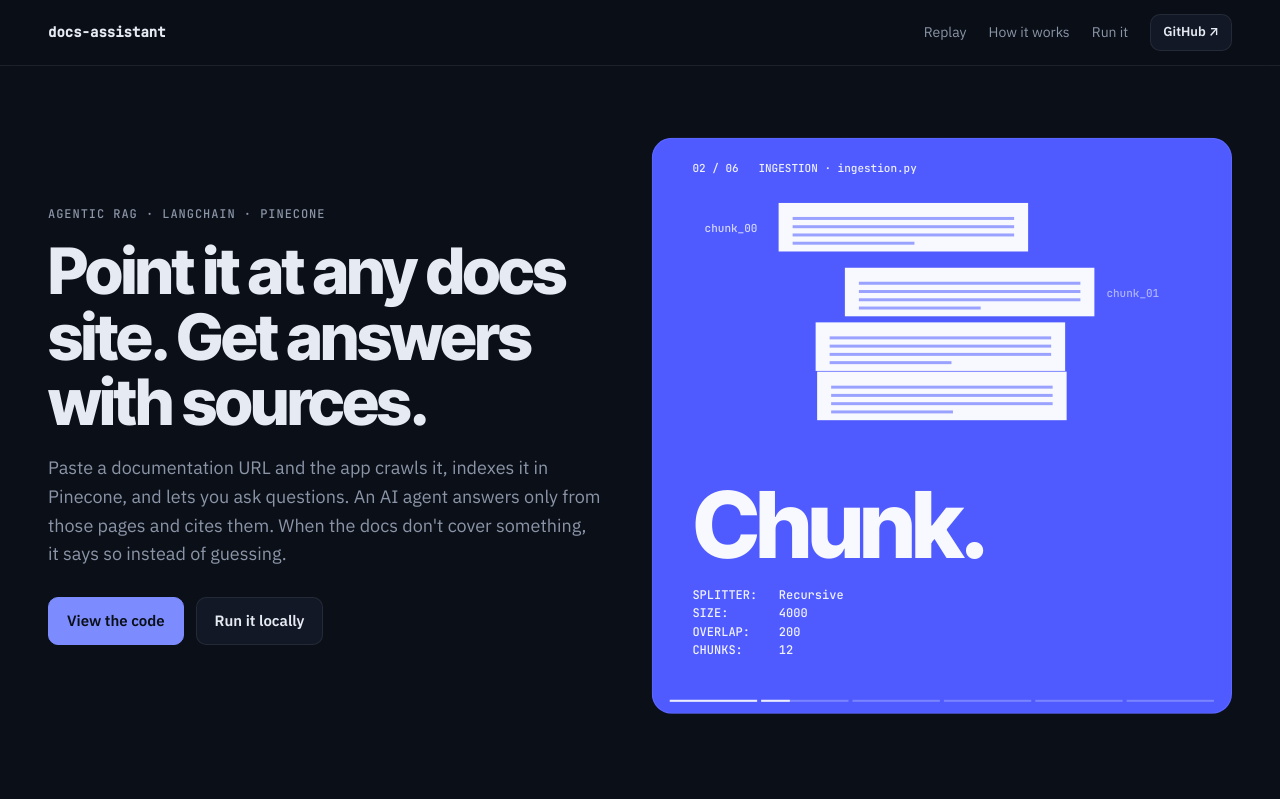
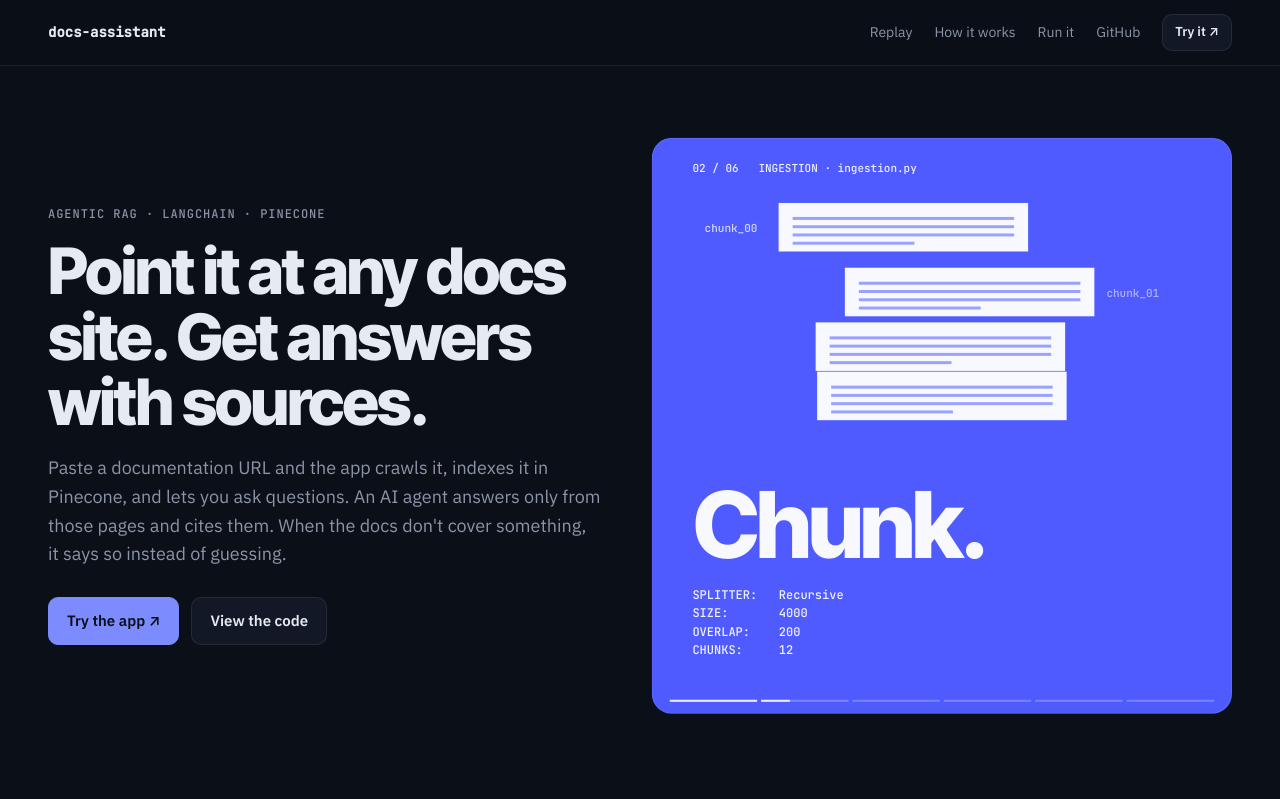
Before and after one commit to hudezz/documentation-assistant, a plain HTML site: page site/index.html in a window 1280 px wide. Shown: the top 799 px of the page. Drawn offline with Linux system fonts and the light colour scheme; files whose address does not match are found by name.

Commit message:
Load stage assets by relative URL (works under Streamlit Cloud's path prefix); link the hosted app
Co-Authored-By: Claude Opus 5.5 <noreply@anthropic.com>

```diff
--- a/site/index.html
+++ b/site/index.html
@@ -17,7 +17,8 @@
       <a href="#replay">Replay</a>
       <a href="#how">How it works</a>
       <a href="#run">Run it</a>
-      <a class="btn small" href="https://github.com/hudezz/documentation-assistant">GitHub ↗</a>
+      <a href="https://github.com/hudezz/documentation-assistant">GitHub</a>
+      <a class="btn small" href="https://hudezz-docs-assistant.streamlit.app/">Try it ↗</a>
     </nav>
   </header>
 
@@ -32,8 +33,8 @@
           the docs don't cover something, it says so instead of guessing.
         </p>
         <div class="cta">
-          <a class="btn primary" href="https://github.com/hudezz/documentation-assistant">View the code</a>
-          <a class="btn" href="#run">Run it locally</a>
+          <a class="btn primary" href="https://hudezz-docs-assistant.streamlit.app/">Try the app ↗</a>
+          <a class="btn" href="https://github.com/hudezz/documentation-assistant">View the code</a>
         </div>
       </div>
       <!-- background.js paints the pipeline animation inside this element -->
```
Also changed, not shown: 2 other files.
